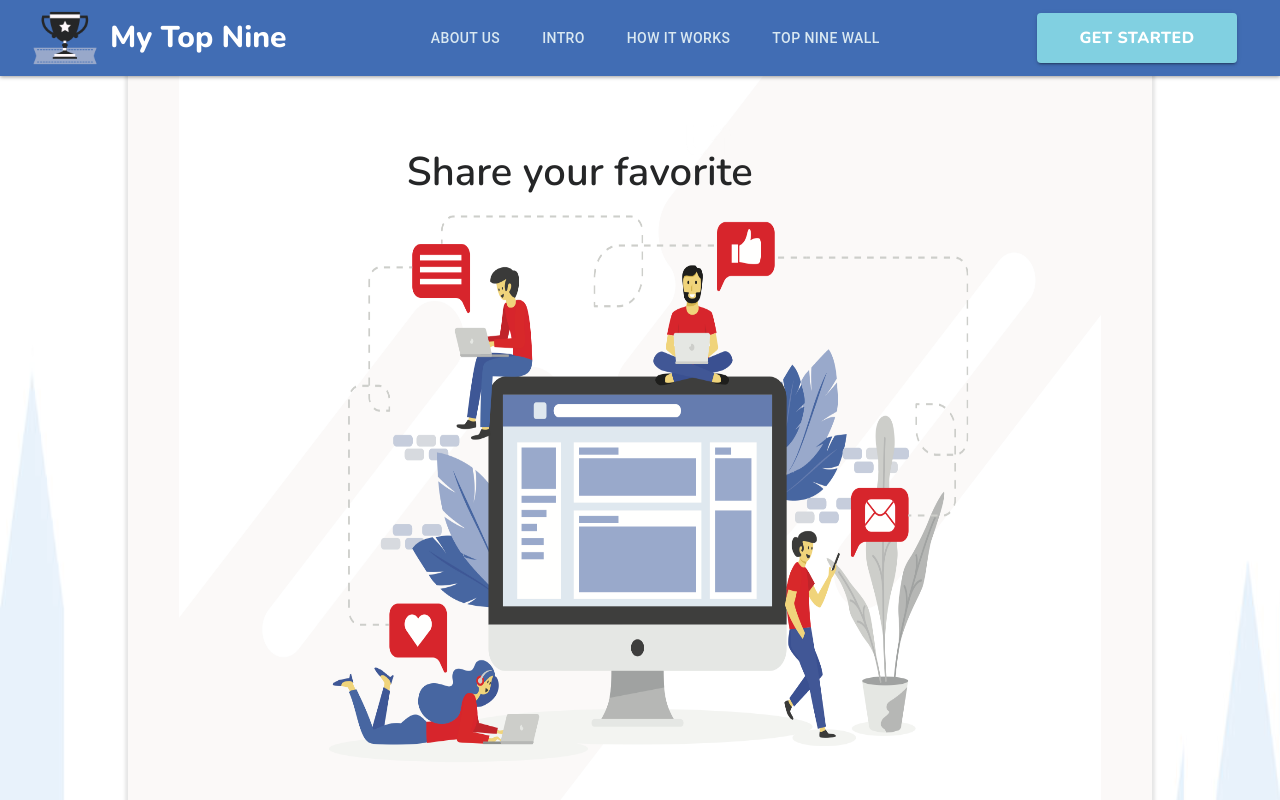
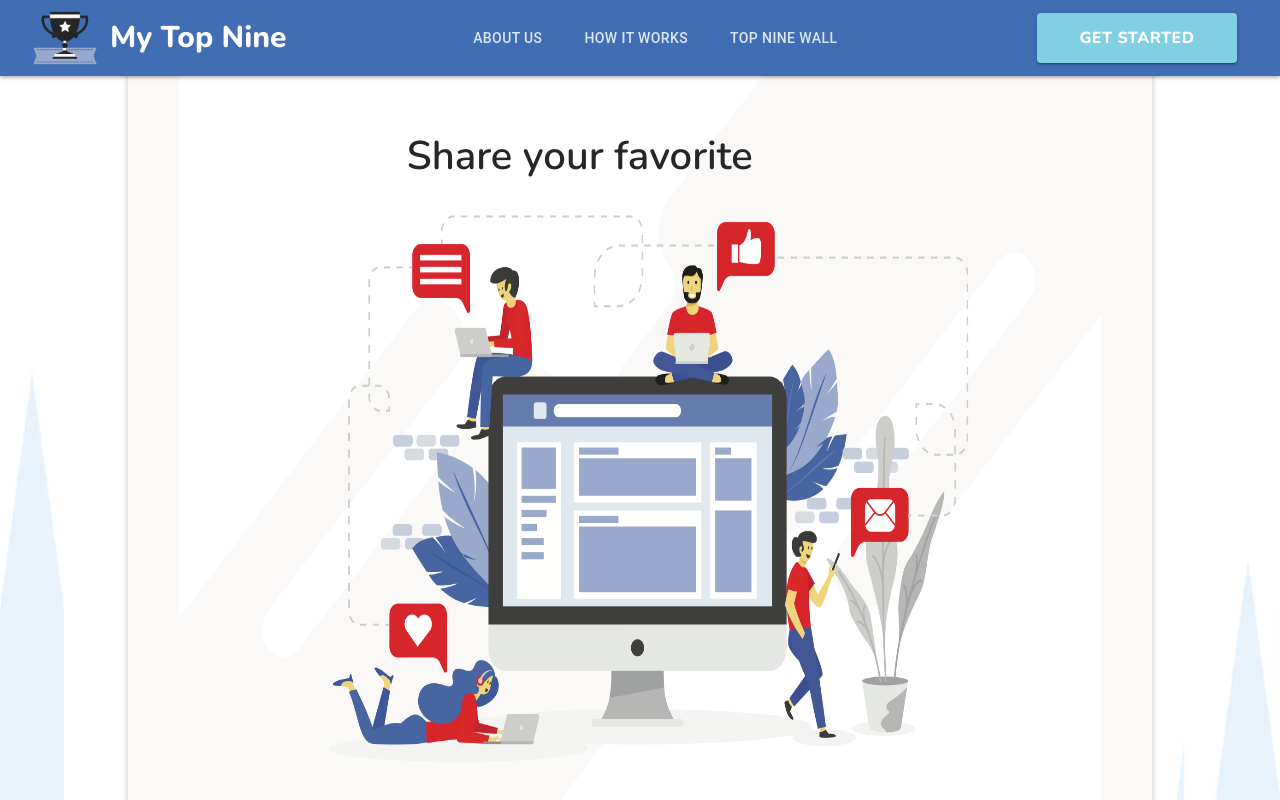
Before and after one commit to AJLambda/My-Top-Nine, a React (Create React App) app in the folder landing-pages/: page / in a window 1280 px wide. Shown: the top 800 px of the page. Built offline with nearby package versions, Linux system fonts and the light colour scheme; a web font is replaced by a local one.

Commit message:
fixing styles

```diff
--- a/landing-pages/src/components/landing/cta.scss
+++ b/landing-pages/src/components/landing/cta.scss
@@ -43,7 +43,7 @@
 .cta-box {
   // width: 100%;
   position: absolute;
-  top: 16%;
+  top: 14%;
   left: 50%;
   -webkit-transform: translateX(-50%);
   transform: translateX(-50%);
@@ -203,6 +203,7 @@
   h1 {
     font-size: 30px;
     margin-top: -20px;
+    font-family: "Nunito";
   }
 
   @media (max-width: $mobile) {
--- a/landing-pages/src/components/nav/Navigation.js
+++ b/landing-pages/src/components/nav/Navigation.js
@@ -191,7 +191,7 @@ class Navigation extends React.Component {
                   About Us
                 </Button>
               </Link>
-              <Link
+              {/* <Link
                 activeClass="active"
                 className="what"
                 to="what"
@@ -206,7 +206,7 @@ class Navigation extends React.Component {
                 >
                   intro
                 </Button>
-              </Link>
+              </Link> */}
               <Link
                 activeClass="active"
                 className="works"
```
